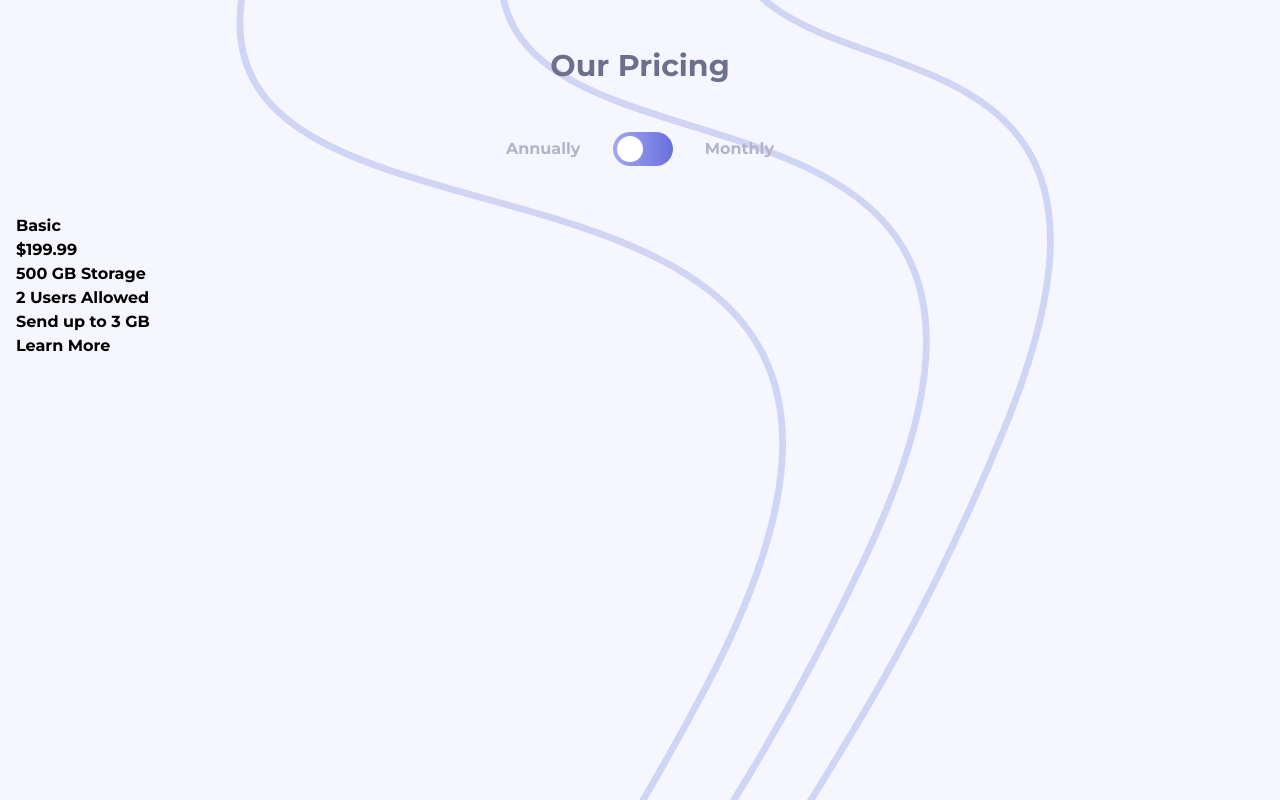
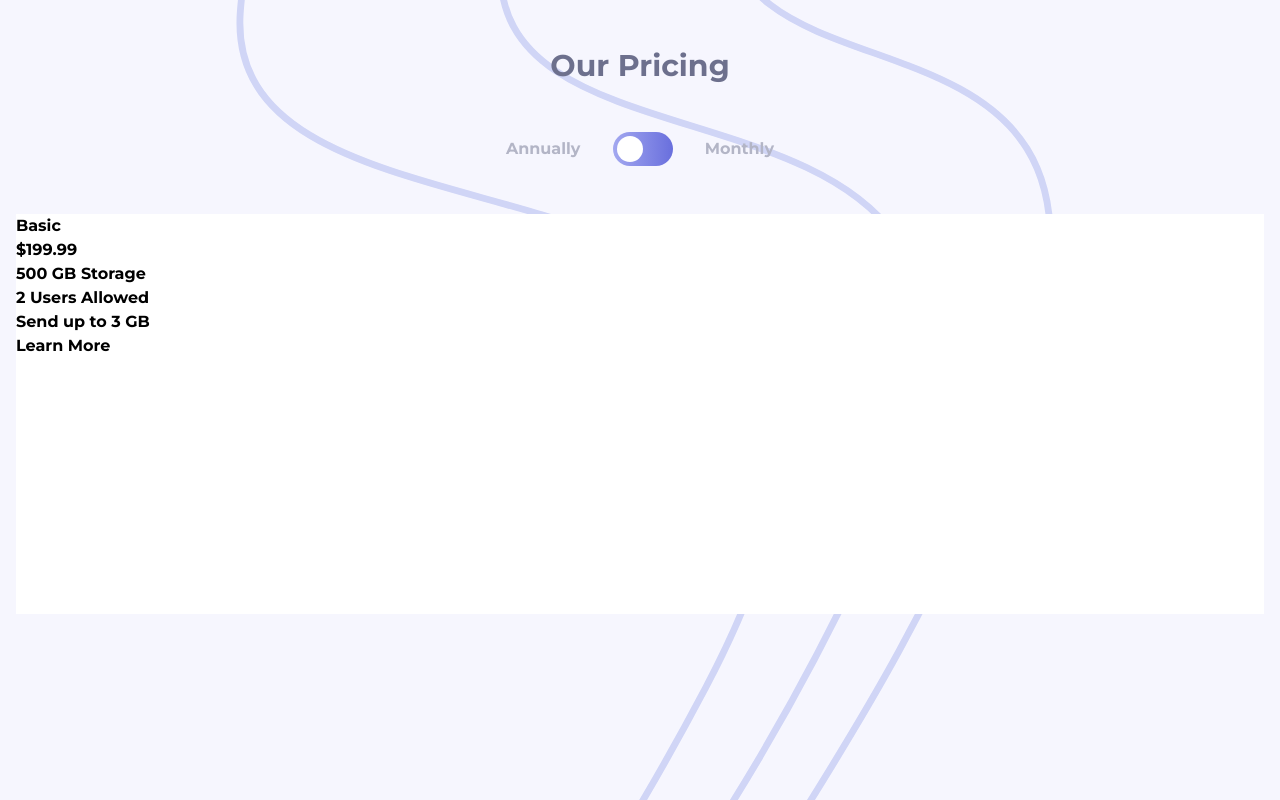
Before and after one commit to ronaldlamdev/pricing-plan, a React (Vite) app: page / in a window 1280 px wide. Built offline with nearby package versions, Linux system fonts and the light colour scheme.

Commit message:
fixed main component not showing in app.tsx

```diff
--- a/src/App.tsx
+++ b/src/App.tsx
@@ -1,11 +1,11 @@
 import Header from './components/Header'
-import Card from './components/Card'
+import Main from './components/Main'
 
 const App = () => {
   return (
     <div>
       <Header />
-      <Card />
+      <Main />
     </div>
   )
 }
--- a/src/components/Card.tsx
+++ b/src/components/Card.tsx
@@ -7,7 +7,7 @@ const Card = () => {
   const master = data[2]
 
   return (
-    <div className="w-full h-[400px] px-4">
+    <div className="w-full h-[400px] bg-white">
 
       <div className="">
         <h1>{basic.planName}</h1>
--- a/src/components/Main.tsx
+++ b/src/components/Main.tsx
@@ -2,7 +2,7 @@ import Card from "./Card"
 
 const Main = () => {
   return (
-    <main>
+    <main className="w-full px-4">
       <Card />
     </main>
   )
```
